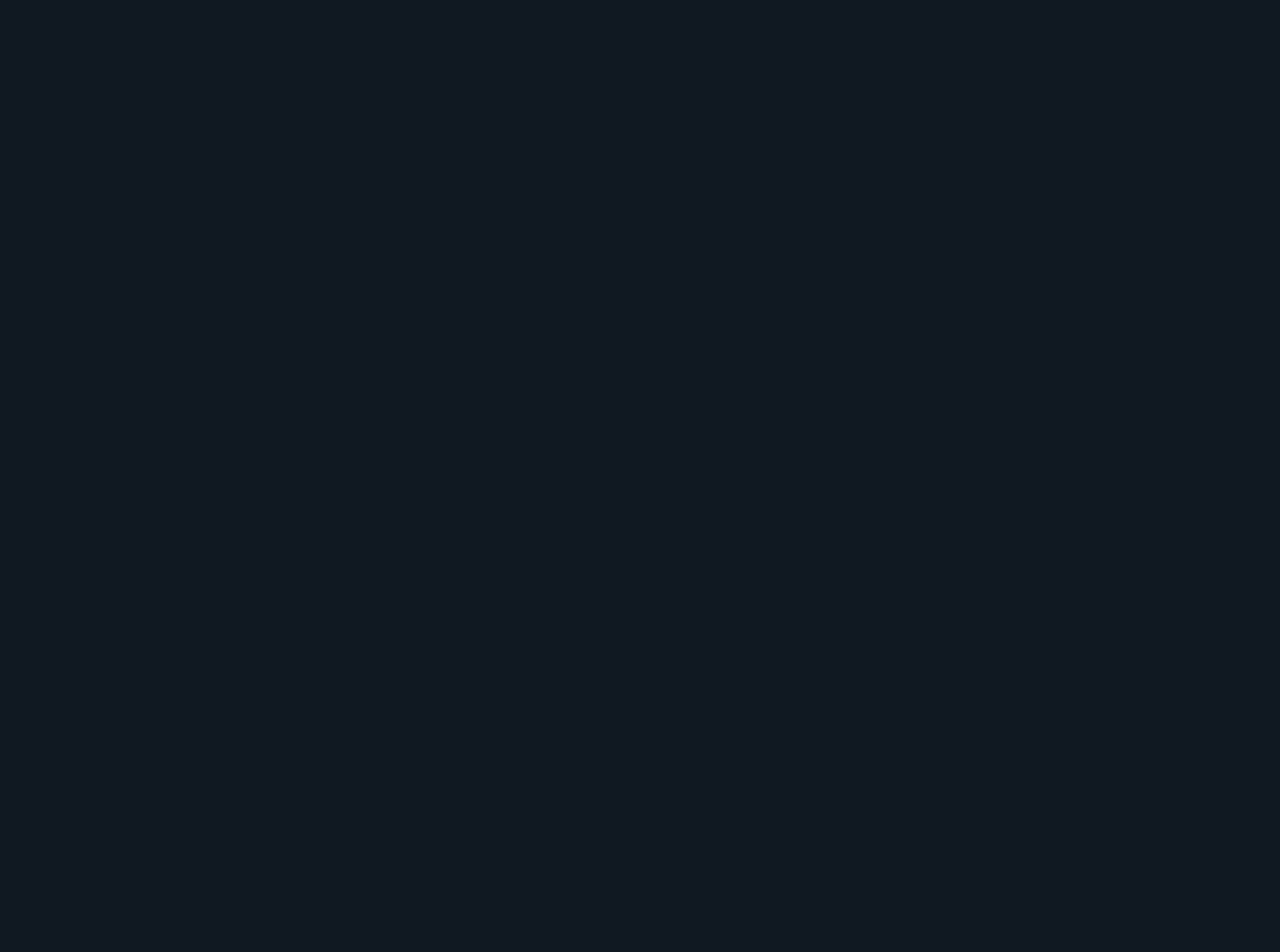
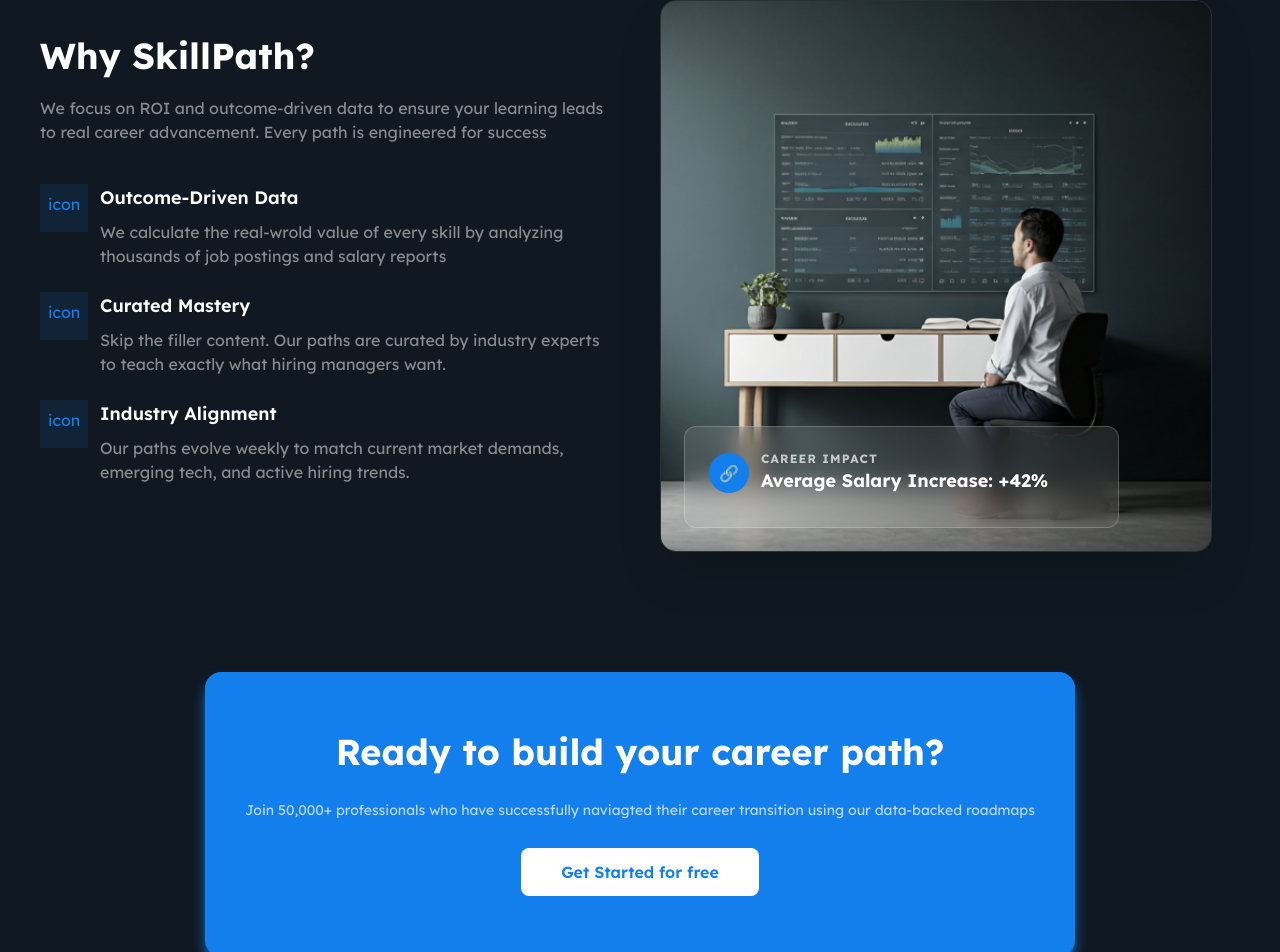
Before and after one commit to Stephanie-17/SkillPath, a Next.js app: page / in a window 1280 px wide. Shown: the part 1712-2664 px from the top of the page. Before the commit the page ends 1632 px from the top, so only its background shows below. Built offline with nearby package versions, Linux system fonts and the light colour scheme.

Commit message:
feat: add whySkillPath and Cta section to Landing page

```diff
--- a/app/page.tsx
+++ b/app/page.tsx
@@ -1,5 +1,7 @@
+import CTASection from "@/components/Landing/CTASection";
 import Hero from "@/components/Landing/Hero";
 import PopularPaths from "@/components/Landing/PopularPaths";
+import WhySkillPath from "@/components/Landing/whySkillPath";
 
 
 export default function Home() {
@@ -7,6 +9,8 @@
     <main className="">
      <Hero />
      <PopularPaths/>
+     <WhySkillPath />
+     <CTASection/>
     </main>
   );
 }
--- /dev/null
+++ b/components/Landing/CTASection.tsx
@@ -0,0 +1,17 @@
+import React from 'react'
+
+const CTASection = () => {
+  return (
+    <aside className='px-6 flex justify-center items-center mt-10 mb-10'>
+      <div className='max-w-5xl bg-primary p-10 py-15 flex flex-col justify-center items-center rounded-2xl gap-7 shadow-lg shadow-primary'>
+        <h2 className='font-bold text-3xl sm:text-4xl text-center '>Ready to build your career path?</h2>
+        <p className='text-sm text-white/70 text-center '>Join 50,000+ professionals who have successfully naviagted their career transition using our data-backed roadmaps</p>
+        <div>
+          <button className='px-10 py-3 bg-white text-primary font-semibold rounded-lg cursor-pointer'>Get Started for free</button>
+        </div>
+      </div>
+    </aside>
+  )
+}
+
+export default CTASection
--- a/components/Landing/PopularPathCard.tsx
+++ b/components/Landing/PopularPathCard.tsx
@@ -11,13 +11,13 @@
 }
 const PopularPathCard = ({ pathName, description, whyItsPopular, textColorOfWhyItsPopular, benefit}: PopularPathCardProps) => {
   return (
-    <div className='group bg-background flex flex-col  p-5 sm:w-75 h-70 rounded-lg border border-white/20 '>
+    <div className='group bg-background flex flex-col  p-5 sm:w-75 h-70 rounded-xl border border-white/20 hover:shadow-sm hover:shadow-primary transition-colors duration-500 '>
       <div className='bg-primary/10 text-primary transition-colors duration-500 group-hover:bg-primary group-hover:text-white w-12 p-2 mb-6'>icon</div>
       <div className='card-text mb-10'>
          <h3 className='text-2xl font-bold mb-3'>{pathName}</h3>
          <p className='text-gray-500 text-sm'>{description}</p>
       </div>
-      <hr />
+      <hr className='text-gray-700 border' />
       <div className='flex justify-between mt-5'>
         <p className={`text-${textColorOfWhyItsPopular}-500 text-xs md:text-sm`}>{whyItsPopular}</p>
         <p className='text-gray-600 text-xs md:text-sm'>{benefit}</p>
--- /dev/null
+++ b/components/Landing/whySkillPath.tsx
@@ -0,0 +1,61 @@
+import React from "react";
+import Image from "next/image";
+import { whySkillPathInfo } from "@/data/whySkillPathInfo";
+const WhySkillPath = () => {
+	return (
+		<section className=" px-5 md:px-10 py-20 grid grid-cols-1 lg:grid-cols-2 items-center gap-10 lg:justify-between">
+
+			<div>
+        <header>
+           <h2 className="font-bold text-3xl sm:text-4xl mb-5">Why SkillPath?</h2>
+           <p className="text-white/50 mb-10">We focus on ROI and outcome-driven data to ensure your learning leads to real career advancement. Every path is engineered for success</p>
+        </header>
+
+				<ul className="flex flex-col gap-6 mb-8">
+          {
+						whySkillPathInfo.map(reason=>(
+							<li key={reason.id} className="flex gap-3">
+								<div className="bg-primary/10 text-primary h-12 w-12 p-2 ">icon</div>
+								<div className="flex flex-col gap-2">
+									<h3 className="text-lg font-semibold">{reason.reason}</h3>
+									<p className="text-white/50">{reason.description}</p>
+								</div>
+							</li>
+						))
+					}
+				</ul>
+      </div>
+
+      <div className="relative">
+        <div className="rounded-2xl max-h-138 overflow-hidden shadow-2xl border border-white/10 aspect-square sm:aspect-video lg:aspect-square">
+				<Image
+					className="h-fit  w-full object-cover grayscale-[0.5] hover:grayscale-0 transition-all duration-700"
+					alt="People working in a modern office with data dashboards on screens"
+					src="/whySkillPath.png"
+          width={200}
+          height={200}
+				/>
+				<div className="absolute inset-0 bg-linear-to-t from-background-dark/80 to-transparent"></div>
+				<div className="absolute bottom-6 left-6 right-6 p-6 rounded-xl bg-white/10 backdrop-blur-md border border-white/20 w-[90%] lg:w-[75%] ">
+					<div className="flex items-center gap-3 mb-2">
+						<div className="h-10 w-10 rounded-full bg-primary flex items-center justify-center text-white">
+							<span className="material-symbols-outlined">🔗</span>
+						</div>
+						<div>
+							<p className="text-xs text-white/70 uppercase tracking-widest font-bold">
+								Career Impact
+							</p>
+							<p className="text-lg font-bold text-white">
+								Average Salary Increase: +42%
+							</p>
+						</div>
+					</div>
+				</div>
+			</div>
+      </div>
+
+		</section>
+	);
+};
+
+export default WhySkillPath;
--- /dev/null
+++ b/data/whySkillPathInfo.ts
@@ -0,0 +1,23 @@
+export const whySkillPathInfo = [
+  {
+    id: 1,
+    reason: 'Outcome-Driven Data',
+    description: 'We calculate the real-wrold value of every skill by analyzing thousands of job postings and salary reports',
+    iconPath: ''
+  },
+
+  {
+    id: 2,
+    reason: 'Curated Mastery',
+    description:'Skip the filler content. Our paths are curated by industry experts to teach exactly what hiring managers want.',
+    iconPath: ''
+  },
+
+   {
+    id: 3,
+    reason: 'Industry Alignment',
+    description:'Our paths evolve weekly to match current market demands, emerging tech, and active hiring trends.',
+    iconPath: ''
+  },
+
+]
```
Also changed, not shown: public/whySkillPath.png (added).
